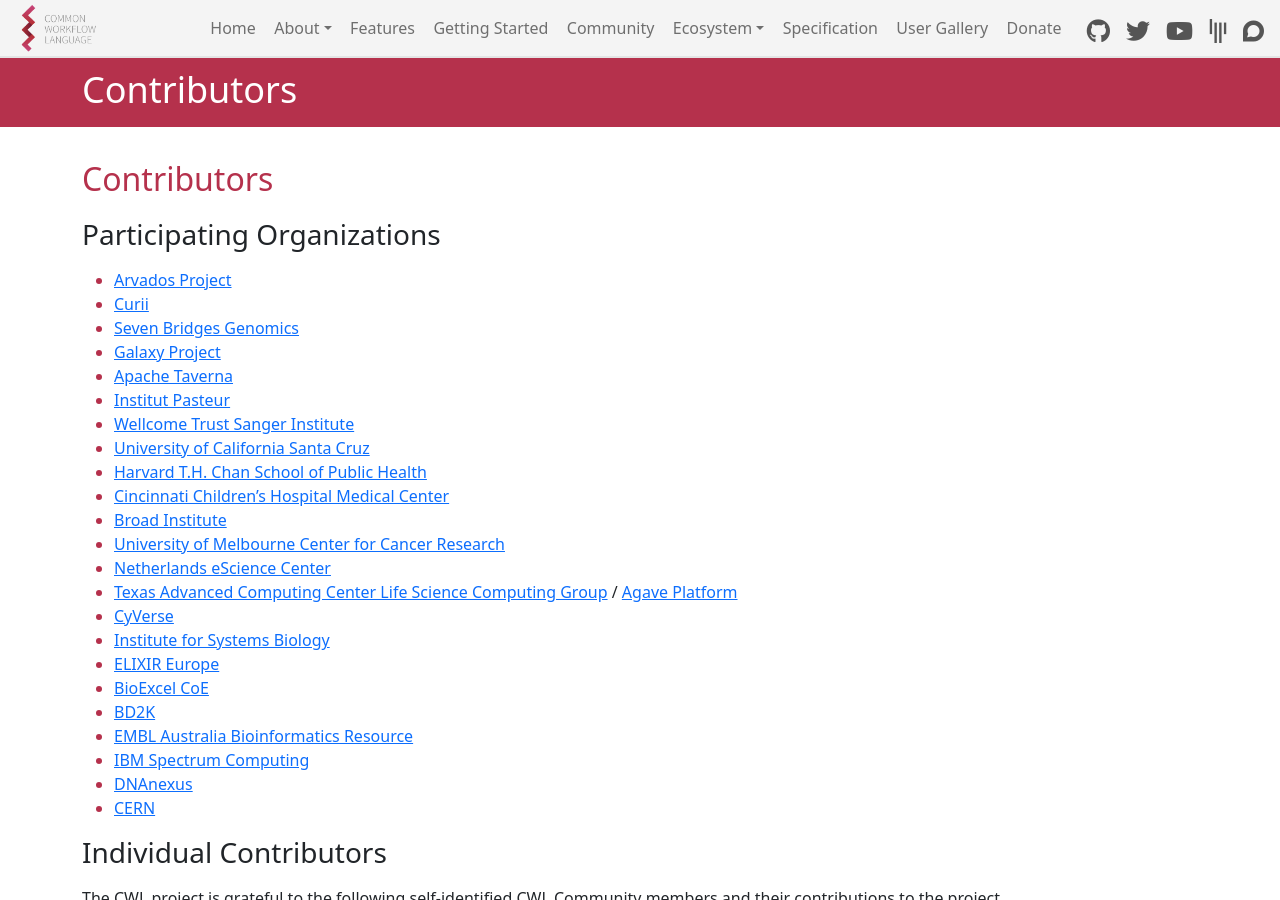
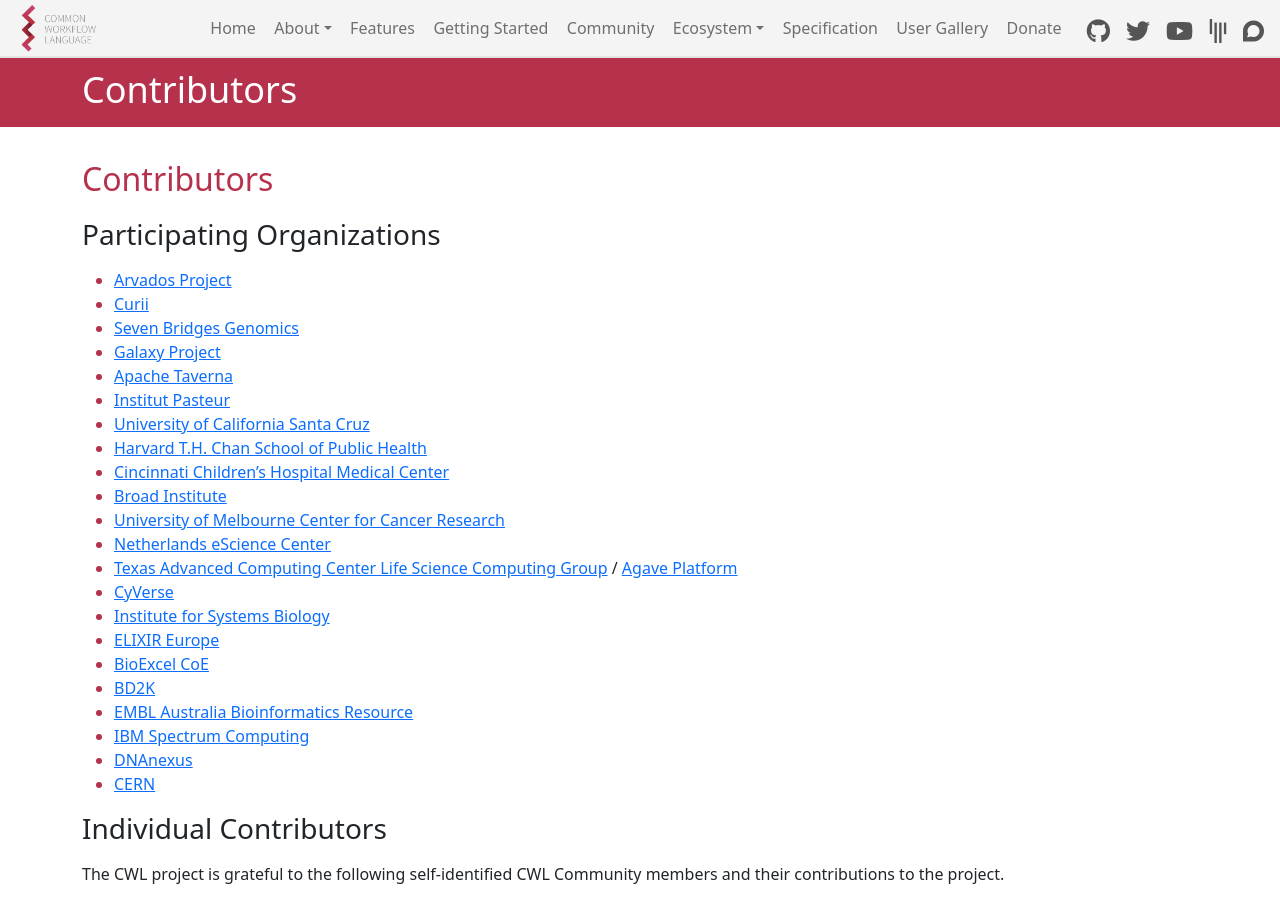
Before and after one commit to common-workflow-language/cwl-website, a Jekyll site: the page built from content/contributors.md, in a window 1280 px wide and 900 px high. Built offline with Jekyll 4.4.1, drawn with Linux system fonts in a browser that asks for light colours.

Commit message:
Update content/contributors.md
Co-authored-by: Michael R. Crusoe <1330696+mr-c@users.noreply.github.com>

```diff
--- a/content/contributors.md
+++ b/content/contributors.md
@@ -16,7 +16,6 @@
 *   [Galaxy Project](https://galaxyproject.org/)
 *   [Apache Taverna](https://taverna.incubator.apache.org/)
 *   [Institut Pasteur](https://www.pasteur.fr/en)
-*   [Wellcome Trust Sanger Institute](https://www.sanger.ac.uk/)
 *   [University of California Santa Cruz](https://cbse.soe.ucsc.edu/research/bioinfo)
 *   [Harvard T.H. Chan School of Public Health](https://www.hsph.harvard.edu/)
 *   [Cincinnati Children's Hospital Medical Center](https://www.cincinnatichildrens.org/)
```
